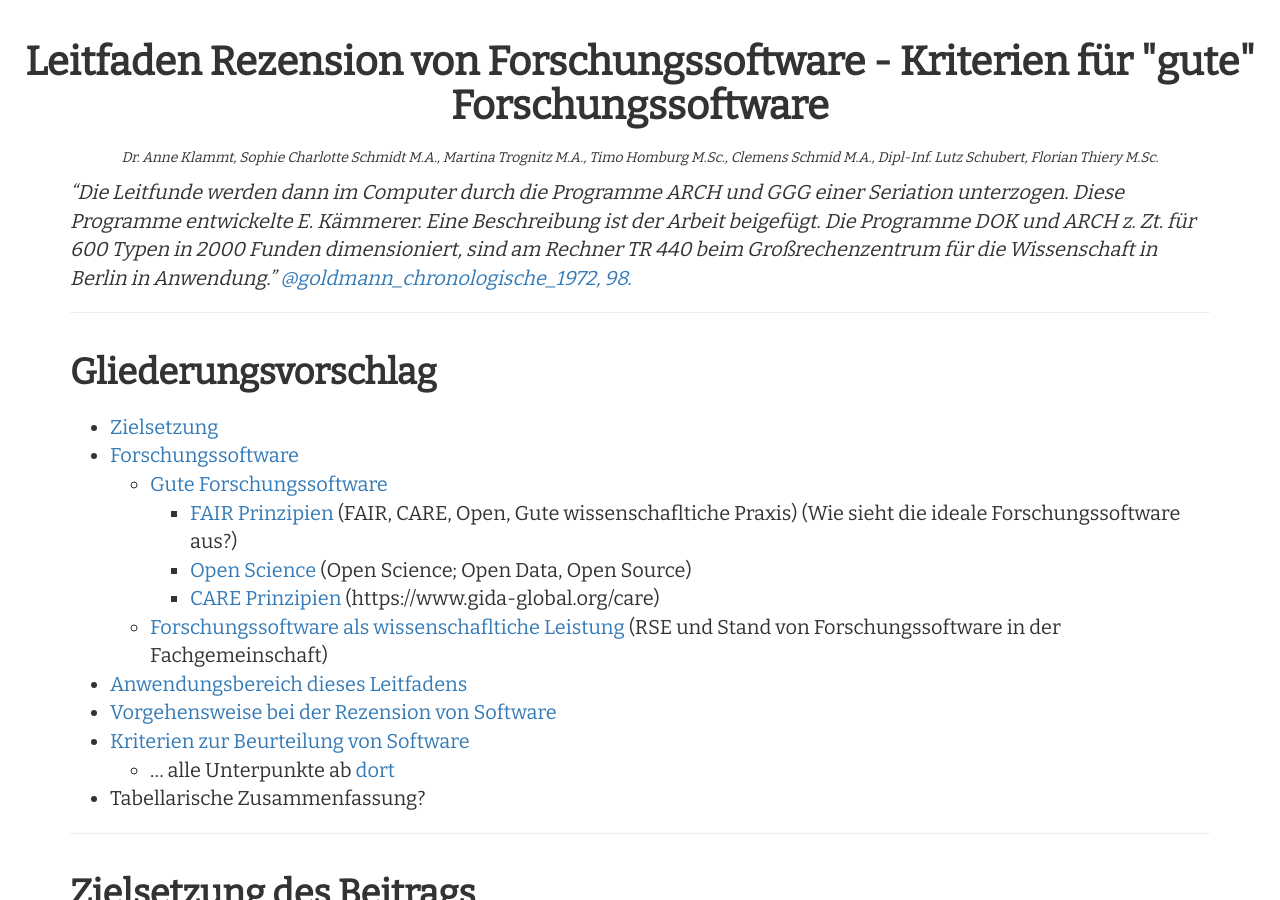
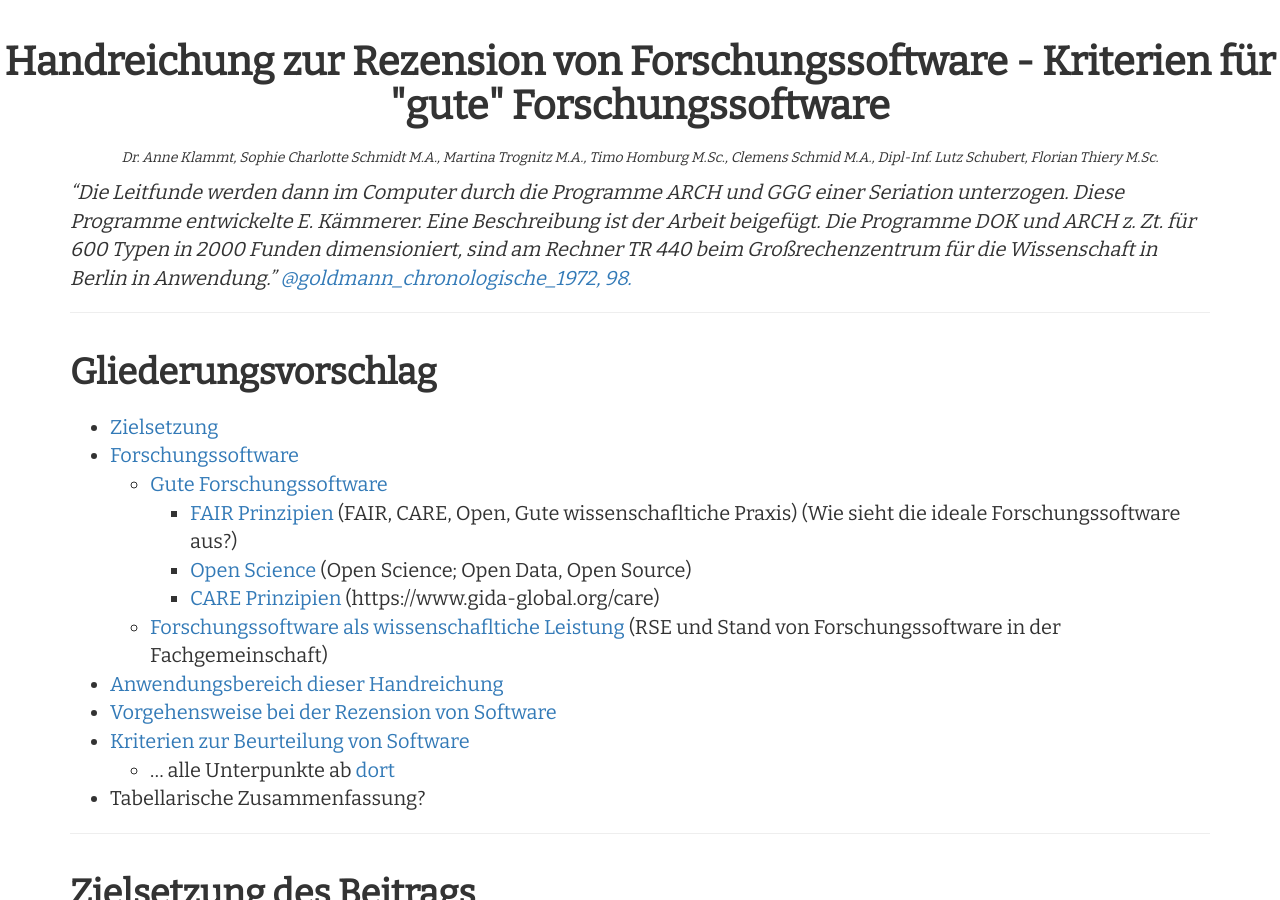
Before and after one commit to Research-Squirrel-Engineers/Impuls_SoftwareRezensionen_DGUF, a Jekyll site: the page built from Draft.md, in a window 1280 px wide and 900 px high. Built offline with Jekyll 4.4.1, drawn with Linux system fonts in a browser that asks for light colours; nearby versions of some CDN libraries; some of the changed text lies outside the part shown.

Commit message:
Leitfaden zu Handreichung
Änderungen im Text

```diff
--- a/Draft.md
+++ b/Draft.md
@@ -1,5 +1,5 @@
 ---
-title: Leitfaden Rezension von Forschungssoftware - Kriterien für "gute" Forschungssoftware
+title: Handreichung zur Rezension von Forschungssoftware - Kriterien für "gute" Forschungssoftware
 layout: draft
 author:
   - Dr. Anne Klammt
@@ -30,7 +30,7 @@ csl: apa-6th-edition.csl
     * [Open Science](#open-science) (Open Science; Open Data, Open Source)
     * [CARE Prinzipien](#care-prinzipien) (https://www.gida-global.org/care)
   * [Forschungssoftware als wissenschafltiche Leistung]() (RSE und Stand von Forschungssoftware in der Fachgemeinschaft)
-* [Anwendungsbereich dieses Leitfadens](Anwendungsbereich-dieses-Leitfadens)
+* [Anwendungsbereich dieser Handreichung](Anwendungsbereich-dieser-Handreichung)
 * [Vorgehensweise bei der Rezension von Software](#Vorgehensweise-bei-der-Rezension-von-Software)
 * [Kriterien zur Beurteilung von Software](#Kriterien-zur-Beurteilung-von-Software)
   * ... alle Unterpunkte ab [dort](#Kriterien-zur-Beurteilung-von-Software)
@@ -167,7 +167,7 @@ Unter diesem Punkt ist noch einmal extrapoliert, was sowohl in den FAIR-Prinzipi
 Weniger auffällig ist zunächst die Frage der Sprachen für die Nutzeroberflächen und Tutorials. Für die Archäologien stellt sich etwa die Frage, wie angemessen es ist, für die archäologische Feldarbeit Software zur Datenaufnahme einzusetzen, die für die Mehrheit der Mitarbeiter\*innen vor Ort nicht verständlich ist und ihnen somit Teile der Tätigkeiten vor Ort verschließt. Zu überlegen ist auch, ob Software, die zwar frei und offen lizensiert ist, aber das Vorhandensein proprietärer Software oder auch teurer Hardware voraussetzt, die Diskriminierung von Forscher\*innen mit weniger Finanzmitteln zur Folge haben kann. Plugins, die zwingend die Benutzung von Software voraussetzt, die wiederum die Erfassung von Nutzerverhalten zum Geschäftsmodell hat, ist ebenfalls problematisch bzw. ist unter Umständen nicht mit institutionellen Vorgaben vereinbar. Alle genannten Aspekte stehen letztlich dem Ziel der Transparenz und Reproduzierbarkeit entgegen.
 
 
-##  Anwendungsbereich dieses Leitfadens
+##  Anwendungsbereich dieser Handreichung
 
 Forschungssoftware
 
```
